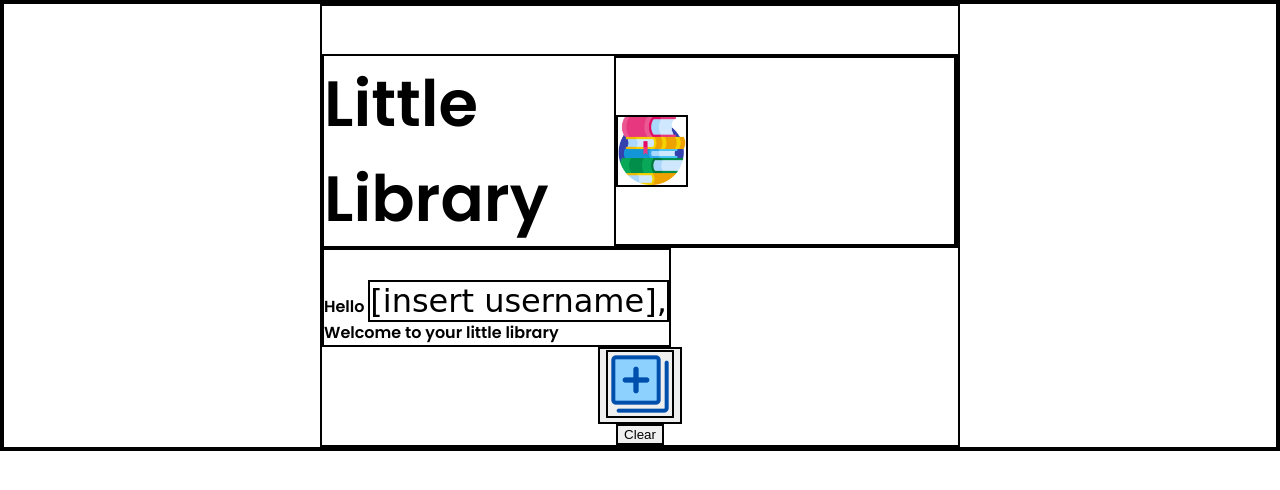
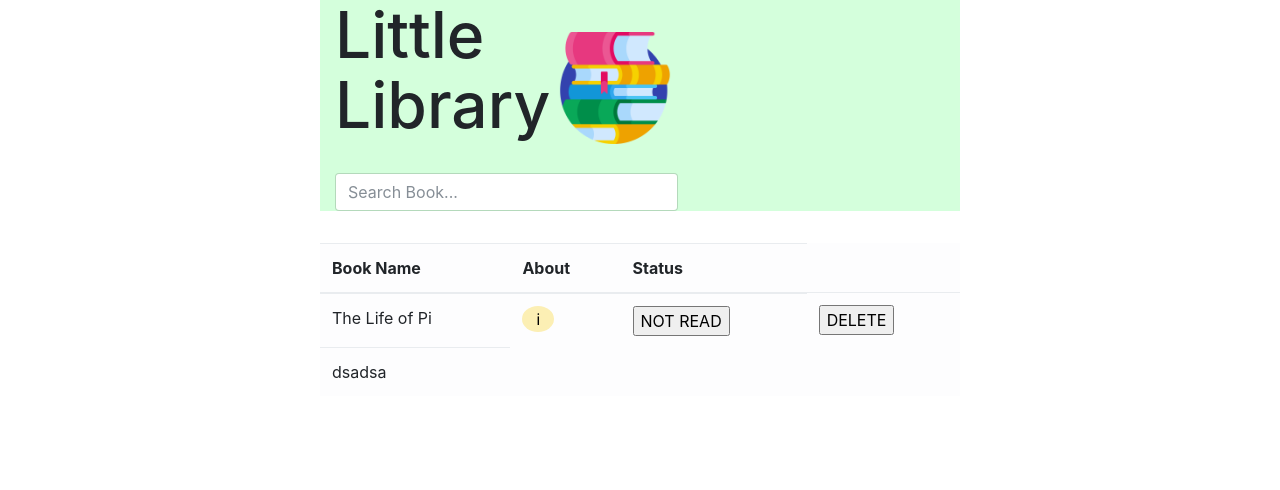
Before and after one commit to Ike-Addy/library, a plain HTML site: page index.html in a window 1280 px wide. Drawn offline with nearby package versions, Linux system fonts and the light colour scheme; a web font is replaced by a local one.

Commit message:
Added bootstrap styling Created book table Changed page styling

```diff
--- a/index.html
+++ b/index.html
@@ -5,22 +5,47 @@
     <meta http-equiv="X-UA-Compatible" content="IE=edge">
     <meta name="viewport" content="width=device-width, initial-scale=1.0">
     <link rel="stylesheet" href="styles.css">
+    <link rel="stylesheet" href="https://maxcdn.bootstrapcdn.com/bootstrap/4.0.0-beta/css/bootstrap.min.css">
     <script src="scripts.js" defer></script>
-    <title>Library</title>
+    <title>Little Library</title>
 </head>
 <body>
-    <div class="main-container">
-        <div class="title">Little Library <span class="title-icon"><img src="images/icon.png" alt="some colorful books"></span></div>
-        <div class="greeting">Hello <span class="fun-username">[insert username],</span> <br>
-             Welcome to your little library
+    <header id="main-header">
+        <div class="container">
+          <div class="row">
+            <div class="combine">
+                <div class="col-md-6">
+                    <h1 id="header-title">Little <br> Library</h1>
+                </div>
+                <div class="icon"><img src="images/icon.png" alt="colorful books icon"></div>
+            </div>
+            <div class="col-md-7 align-self-center">
+                <input type="text" class="form-control" id="filter" placeholder="Search Book...">
+            </div>
+          </div>
         </div>
+    </header>
 
+    <table class="table table-light table-hover">
+        <thead>
+          <tr>
+            <th scope="col">Book Name</th>
+            <th scope="col">About</th>
+            <th scope="col">Status</th>
+          </tr>
+        </thead>
+        <tbody>
+          <tr>
+            <td>The Life of Pi</td>
+            <td class="info-icon"><button>ℹ</button></td>
+            <td><input class="rbtn" type="button" value="NOT READ"></td>
+            <td><button class="delete">DELETE</button></td>
+          </tr>
 
-        <button class="add-book"><img src="images/add-button.png" alt="add button"></button>
-        <button class="clear">Clear</button>
-
-
-
-    </div>
+          <tr>
+            <td>dsadsa</td>
+          </tr>
+        </tbody>
+    </table>
 </body>
 </html>
--- a/scripts.js
+++ b/scripts.js
@@ -0,0 +1,13 @@
+const deleteBtn = document.querySelector(".delete");
+const readBtn = document.querySelector(".rbtn");
+const input = document.getElementById("filter");
+
+input.addEventListener("click", e => {
+    alert('test')
+})
+readBtn.addEventListener("click", e => {
+    alert('test')
+})
+deleteBtn.addEventListener("click", e => {
+    alert('test')
+})
--- a/styles.css
+++ b/styles.css
@@ -1,65 +1,61 @@
 @import url('https://fonts.googleapis.com/css2?family=Kablammo&family=Poppins:wght@600&display=swap');
 
 /* View borders of divs for easier visual editing */
-* {
+/* * {
     border: black solid 2px;
     margin: 0px;
+} */
+
+html {
+    display: flex;
+    justify-content: center;
 }
 
 /* Centers entire page */
 body {
-    margin: 0;
     display: flex;
     justify-content: center;
+    flex-direction: column;
     font-family: 'Poppins', sans-serif;
-}
-
-/* Main container with all other elements */
-.main-container {
-    display: flex;
-    justify-content: center;
-    align-items: center;
-    flex-direction: column;
     width: 50%;
 }
 
-/* Styling for page title */
-.title {
-    font-size: 4em;
-    display: flex;
-    align-self: flex-start;
-
-    margin-top: 3rem;
+header {
+    width: 100%;
+    margin-bottom: 2rem;
 }
 
-
-.title-icon {
-    display: flex;
-    align-items: center;
-    margin-left: 2rem;
+.container {
+    background-color: rgb(212, 255, 220);
 }
 
-.title-icon img {
-    width: 20%;
+.combine {
+    display: flex;
+    gap: 2.5rem;
 }
 
-/* Styling for username at the top of the page */
-.fun-username {
-    font-family: 'Kablammo', cursive;
-    font-size: 2em;
+.col-md-6 h1 {
+    font-size: 4rem;
+    margin-bottom: 2rem;
 }
 
-/* Styling for greeting */
-.greeting {
-    align-self: flex-start;
+/* Styling for books icon */
+.icon img {
+    width: 7rem;
     padding-top: 2rem;
 }
 
-/* Styling for addbook button image */
-.add-book img {
-    width: 4rem;
+.info-icon button {
+    border-radius: 50%;
+    background-color: rgb(252, 239, 180);
+    width: 2rem;
+    border: none;
 }
 
-.add-book {
-    align-self: center;
+.rbtn {
+
 }
+
+.delete {
+
+}
```
Also changed, not shown: images/i.png (added), images/search.png (added).
